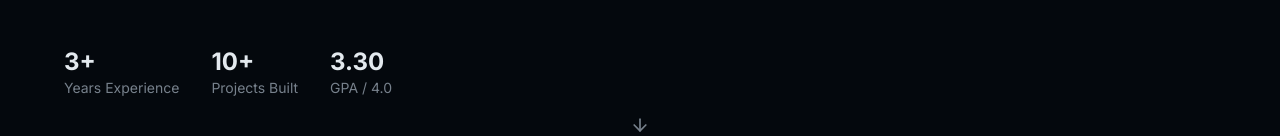
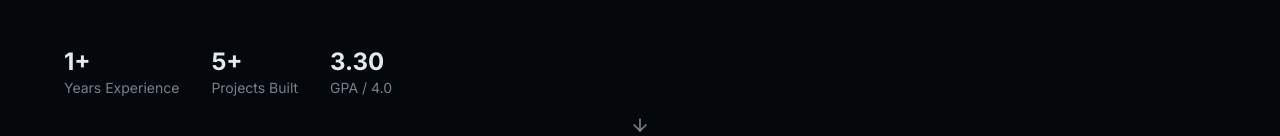
Before and after one commit to DylanNquyen/Portfolio-website, a Next.js app: page / in a window 1280 px wide. Shown: the part 616-752 px from the top of the page. Built offline with nearby package versions, Linux system fonts and the light colour scheme.

Commit message:
Update experience and projects statistics in hero section

```diff
--- a/components/sections/hero.tsx
+++ b/components/sections/hero.tsx
@@ -51,8 +51,8 @@ const content = {
     cta1: "View My Work",
     cta2: "Get In Touch",
     stats: [
-      { value: "3+", label: "Years Experience" },
-      { value: "10+", label: "Projects Built" },
+      { value: "1+", label: "Years Experience" },
+      { value: "5+", label: "Projects Built" },
       { value: "3.30", label: "GPA / 4.0" },
     ],
     nav: [
```
